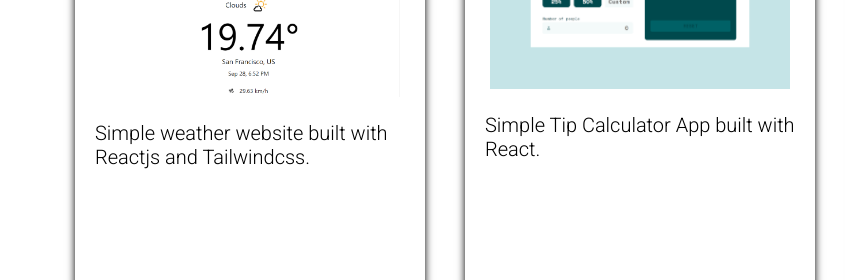
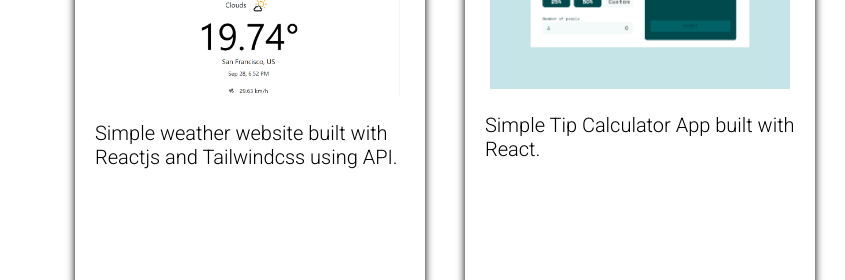
Before and after one commit to Andersonvb/personal-website, a plain HTML site: page index.html in a window 1280 px wide. Shown: the part 980-1260 px from the top of the page, 0-845 px from the left. Drawn offline with Linux system fonts and the light colour scheme.

Commit message:
Update project description

```diff
--- a/index.html
+++ b/index.html
@@ -67,7 +67,7 @@
             <div class="project-card__img">
               <img src="./images/weather-image.png" alt="Project-image" />
             </div>
-            <p>Simple weather website built with Reactjs and Tailwindcss.</p>
+            <p>Simple weather website built with Reactjs and Tailwindcss using API.</p>
           </a>
 
           <a
```
